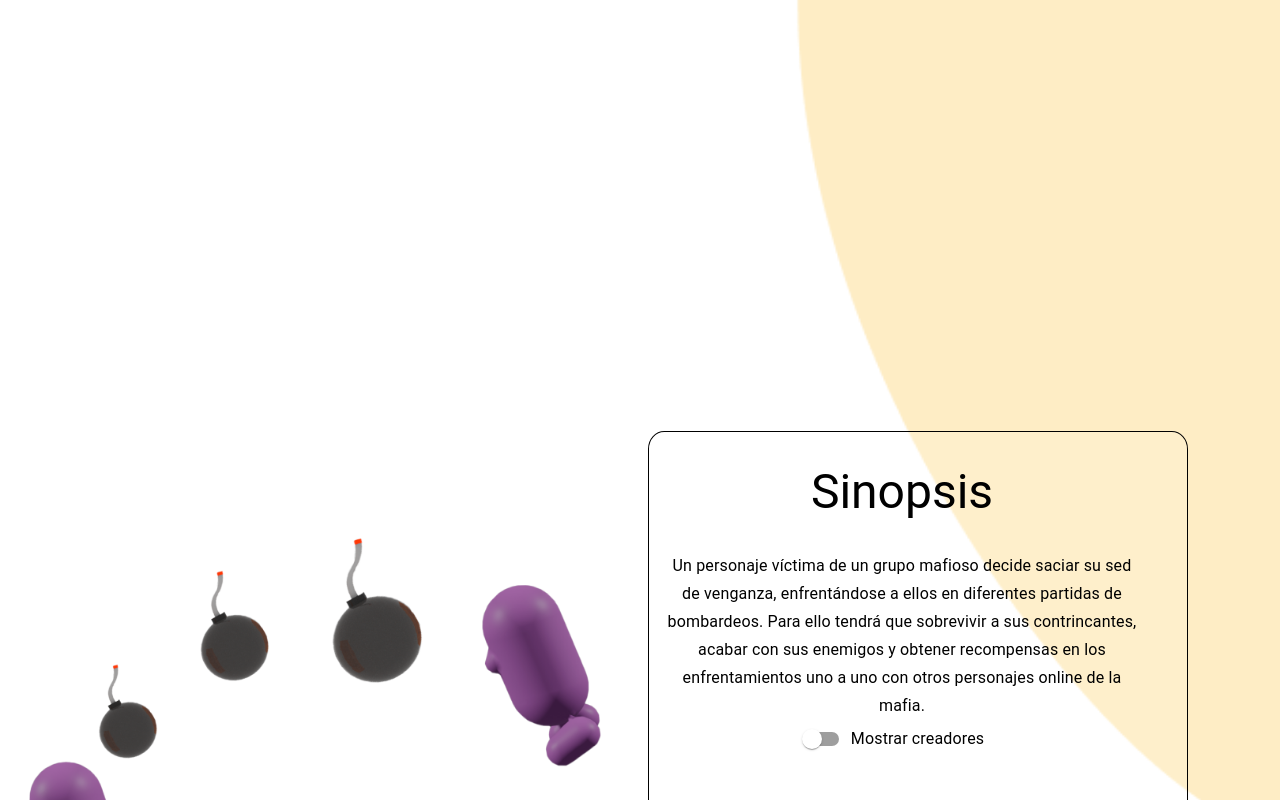
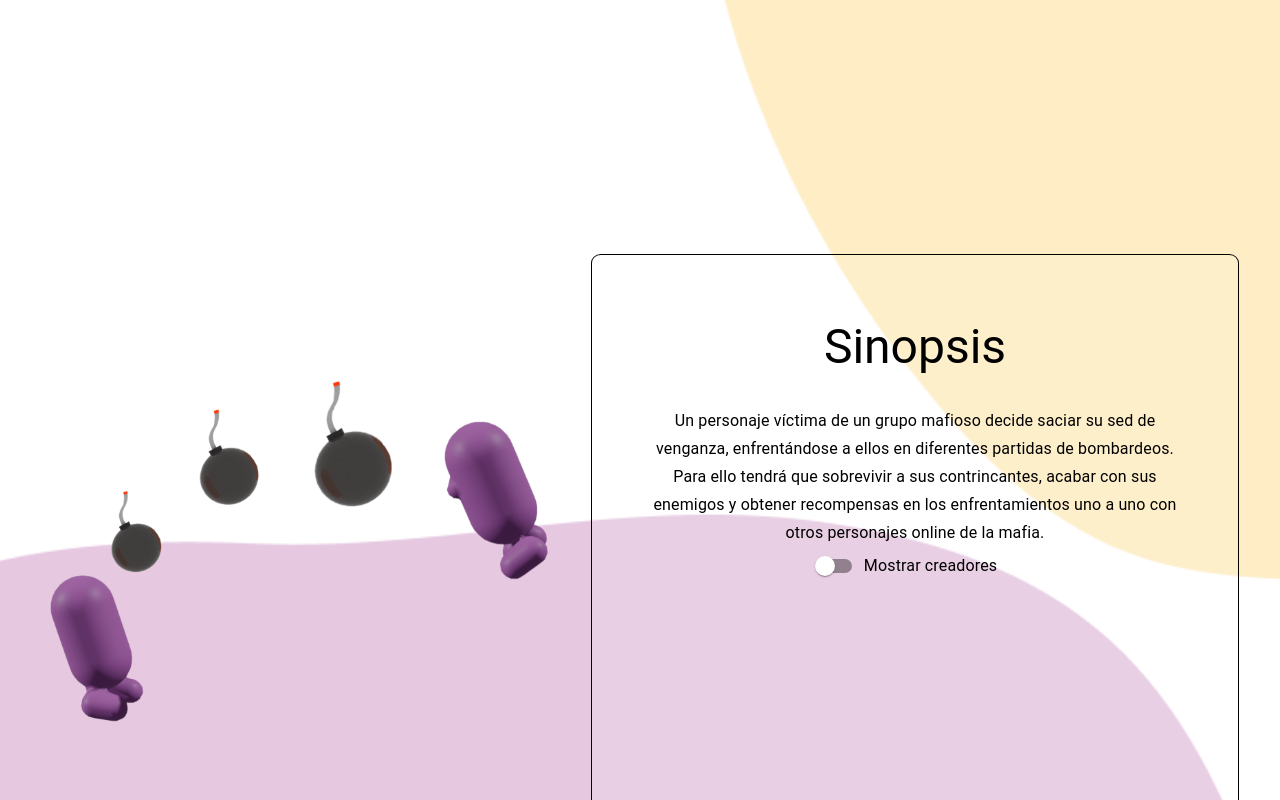
Before and after one commit to CamiloArboledaG/bumbstruction, a React (Create React App) app: page / in a window 1280 px wide. Shown: the part 1540-2340 px from the top of the page. Built offline with nearby package versions, Linux system fonts and the light colour scheme.

Commit message:
Commit responsive en celular

```diff
--- a/package.json
+++ b/package.json
@@ -17,6 +17,7 @@
     "react-router-dom": "^5.3.0",
     "react-router-hash-link": "^2.4.3",
     "react-scripts": "4.0.3",
+    "styled-components": "^5.3.1",
     "web-vitals": "^1.1.2"
   },
   "scripts": {
--- a/public/index.html
+++ b/public/index.html
@@ -24,6 +24,7 @@
       work correctly both with client-side routing and a non-root public URL.
       Learn how to configure a non-root public URL by running `npm run build`.
     -->
+
     <title>React App</title>
   </head>
   <body>
--- a/src/components/Bombstruction.js
+++ b/src/components/Bombstruction.js
@@ -13,11 +13,36 @@ import Avance2 from "./img/Avance2.png";
 import Trailer from "./Cuerpo/Trailer";
 import Avances from "./Cuerpo/Avances";
 import { BrowserRouter as Router } from "react-router-dom";
+import styled from "styled-components";
+import {mobile} from "../responsive";
+
+const Container = styled.div`
+    height: 100vh;
+    display: flex;
+    ${mobile ({ flexWrap: "Wrap", margin:"15px"})}
+`
+const ContainerAvances = styled.div`
+    flex:1;
+    ${mobile ({ margin:"15pxs"})}
+`
+
+const Texto = styled.h1`
+    font-size: 60px;
+    font-weight: 400;
+    ${mobile ({margin:"15pxs"})}
+`
+const Wrapper = styled.div`
+    ${mobile ({margin:"15pxs", flexWrap:"Wrap"})}
+`
+const GridContainer = styled.div`
+    width: 100%;
+    ${mobile ({margin:"15pxs", flexWrap:"Wrap", marginTop:"200px"})}
+`
 
 export default function Bombstruction() {
   return (
     <Router>
-      <Box sx={{ flexGrow: 1 }}>
+      <Box>
         <AppBar
           position="sticky"
           color="transparent"
@@ -42,7 +67,8 @@ export default function Bombstruction() {
             </div>
           </Toolbar>
         </AppBar>
-        <Grid container spacing={2}>
+        <Wrapper>
+        <Grid container >
           <Grid item xs={12}>
             <div>
               <Cuerpo></Cuerpo>
@@ -63,31 +89,33 @@ export default function Bombstruction() {
               <Documento></Documento>
             </div>
           </Grid>
+          <GridContainer>
           <Grid item xs={12}>
-            <Grid
-              container
-              spacing={2}
-              style={{ alignItems: "center", justifyContent: "center", height:"150vh" }}
-            >
-              <Grid item xs={8} sm={6} md={4}>
+            <Texto>
+              Avances
+            </Texto>
+            <Container >
+              <ContainerAvances item xs={8} sm={6} md={4}>
                 <Avances
                   Tipo="Avance 1"
                   Avatarimg={Avance1}
                   Descripcion="El avance 1 se centra en la mecanica de lanzar bombas y que exploten pasado los segundos."
                   link="https://youtu.be/qlq1GbdjQ3k"
                 ></Avances>
-              </Grid>
-              <Grid item xs={8} sm={6} md={4}>
+              </ContainerAvances>
+              <ContainerAvances item xs={8} sm={6} md={4}>
                 <Avances
                 Tipo="Avance 2"
                 Avatarimg={Avance2}
                 Descripcion="El avance 2 se centra en la implementación del del personaje y animaciones al correr y saltar, adicional de incluir la barra de vida y de bombas disponibles por el jugador."
                 link="https://youtu.be/LexF8Ne8KGE"
                 ></Avances>
-              </Grid>
-            </Grid>
+              </ContainerAvances>
+            </Container>
           </Grid>
+          </GridContainer>
         </Grid>
+        </Wrapper>
       </Box>
     </Router>
   );
--- a/src/components/Cuerpo/Avances.js
+++ b/src/components/Cuerpo/Avances.js
@@ -1,34 +1,38 @@
 import * as React from "react";
-import Box from "@mui/material/Box";
 import Button from "@mui/material/Button";
 import Modal from "@mui/material/Modal";
 import { makeStyles } from "@mui/styles";
 import Uno from "./Avances/Uno";
 import { Avatar, Typography } from "@mui/material";
+import styled from "styled-components";
+import { mobile } from "../../responsive";
 
-const style = {
-  position: "absolute",
-  width:"54vw",
-  top: "50%",
-  left: "50%",
-  transform: "translate(-50%, -50%)",
-  bgcolor: "background.paper",
-  p: 4,
-  borderRadius: "5%",
-  boxShadow:
-    "inset 20px 20px 50px 5px white, inset 0px 0px 4px 0px black, 1px 1px 1px 0px gray",
-};
+
+const Container = styled.div`
+  position: absolute;
+  transform: translate(-50%, -50%);
+  background-color: white;
+  align-items: center;
+  justify-content: center;
+  margin: 0px;
+  top: 50%;
+  left: 50%;
+  ${mobile({ flexWrap: "Wrap", margin: "15pxs" })}
+`;
 
 const useStyles = makeStyles({
   root: {
     display: "flex",
-    margin:"2rem",
+    margin: "2rem",
     alignItems: "center",
     justifyContent: "center",
     height: "15rem",
-    borderRadius: "10%",
-    boxShadow:
-      "inset 20px 20px 50px 5px white, inset 0px 0px 4px 0px black, 1px 1px 1px 0px gray",
+    borderRadius: "2%",
+    boxShadow: "10px 10px 2px 1px lightcoral",
+    border: "2px solid lightcoral",
+    "&:hover": {
+      boxShadow: "inset 5px 5px 2px 1px lightcoral",
+    },
   },
 });
 
@@ -46,7 +50,9 @@ export default function BasicModal(props) {
             src={props.Avatarimg}
             sx={{ width: 150, height: 150 }}
           />
-          <Typography variant="h6" style={{color:"black"}}>{props.Tipo}</Typography>
+          <Typography variant="h6" style={{ color: "black" }}>
+            {props.Tipo}
+          </Typography>
         </div>
       </Button>
       <Modal
@@ -55,9 +61,13 @@ export default function BasicModal(props) {
         aria-labelledby="modal-modal-title"
         aria-describedby="modal-modal-description"
       >
-        <Box sx={style} >
-          <Uno Tipo={props.Tipo} Link={props.link} Descripcion={props.Descripcion}></Uno>
-        </Box>
+        <Container>
+          <Uno
+            Tipo={props.Tipo}
+            Link={props.link}
+            Descripcion={props.Descripcion}
+          ></Uno>
+        </Container>
       </Modal>
     </div>
   );
--- a/src/components/Cuerpo/Avances/Uno.js
+++ b/src/components/Cuerpo/Avances/Uno.js
@@ -1,45 +1,62 @@
-import * as React from 'react';
-import { makeStyles } from '@mui/styles';
-import Grid from '@mui/material/Grid';
-import ReactPlayer from 'react-player';
-import { Typography } from '@mui/material';
+import * as React from "react";
+import ReactPlayer from "react-player";
+import styled from "styled-components";
+import { mobile } from "../../../responsive";
 
-const useStyles = makeStyles({
-    root: {
-        display: "flex",
-        alignItems: "center",
-        padding: "5rem"
-    },
-    video: {
-        width:"100%",
-        height:"50%",
-        display:"flex",
-        alignItems:"center",
-        justifyContent:"center"
-    },
-    tittle: {
-        paddingBottom: "2rem",
-    },
-});
+
+
+const Container = styled.div`
+  display: flex;
+  align-items: center;
+  padding: 5rem;
+  ${mobile({ flexWrap: "Wrap", margin: "5px", padding:"4rem" })}
+`;
+
+const ContainerVideo = styled.div`
+  flex: 1;
+  width: 100%;
+  height: 50%;
+  display: flex;
+  align-items: center;
+  justify-content: center;
+  ${mobile({ flexWrap: "Wrap", margin: "5px", flex:"none", justifyContent:"flex-start", alignItems:"flex-start"})}
+`;
+
+const Texto = styled.h1`
+  padding-bottom: 2rem;
+  text-align: left;
+  ${mobile({ flexWrap: "Wrap", margin: "0px"})}
+`;
+
+const Desc = styled.p`
+  padding-bottom: 2rem;
+  text-align: left;
+  ${mobile({ display:"none" })}
+`;
+
+const TextContainer = styled.p`
+  flex: 1;
+  margin-right: 20px;
+  ${mobile({ flexWrap: "Wrap", margin: "5px", marginRight: "5px", flex:"none", display:"flex", justifyContent:"center" })}
+`;
 
 export default function Sinopsis(props) {
-    const classes = useStyles();
   return (
-        <Grid container spacing={2} className={classes.root}>
-            <Grid item xs={6}>
-            <Typography variant="h3" align="left" className={classes.tittle}>{props.Tipo}</Typography>
-            <Typography variant="subtitle1" align="left" className={classes.tittle}>{props.Descripcion}</Typography>
-            </Grid>
-            <Grid item xs={6} className={classes.video}>
+    <Container>
+      <TextContainer>
+        <Texto>{props.Tipo}</Texto>
+        <Desc>{props.Descripcion}</Desc>
+      </TextContainer>
+      <ContainerVideo>
         <ReactPlayer
           url={props.Link}
-                width='100%'
-                height='100%'
+          width="100%"
+          height="100%"
           playing
           loop
-                playbackRate= {1.75}
+          playbackRate={1.75}
         />
-            </Grid>
-        </Grid>
+      </ContainerVideo>
+    </Container>
   );
 }
--- a/src/components/Cuerpo/Cuerpo.js
+++ b/src/components/Cuerpo/Cuerpo.js
@@ -1,23 +1,27 @@
 import bombs from '../img/Nombre.png';
 import * as React from 'react';
-import { makeStyles } from '@mui/styles';
 import Grid from '@mui/material/Grid';
-import Box from '@mui/material/Box';
+import styled from "styled-components";
+import { mobile } from '../../responsive';
 
-const useStyles = makeStyles({
-    Logo: {
-        height: "100%",
-        width:"100%",
-    },
-});
+
+const Image = styled.img`
+    width: 80%;
+    height: 100vh;
+    ${mobile ({width:"100%", height:"100%"})}
+`
+const Box = styled.div`
+    height: 100vh;
+    ${mobile ({height:"80vh", display:"flex", alignItems: "center" })}
+`
+
 
 export default function Nombre() {
-    const classes = useStyles();
     return (
-        <Box sx={{ flexGrow: 1, height: "100vh", }}>
-        <Grid container spacing={2} >
+        <Box>
+        <Grid container>
             <Grid item xs={12}>
-                 <img src={bombs} alt="Logo" className={classes.Logo} />
+                <Image src={bombs}/>
             </Grid>
         </Grid>
         </Box>
--- a/src/components/Cuerpo/Documento.js
+++ b/src/components/Cuerpo/Documento.js
@@ -1,62 +1,79 @@
-import Imagen from '../img/Documento.png';
-import * as React from 'react';
-import { makeStyles } from '@mui/styles';
-import Grid from '@mui/material/Grid';
-import { Button, Typography } from '@mui/material';
+import Imagen from "../img/Documento.png";
+import * as React from "react";
+import { makeStyles } from "@mui/styles";
+import { Button, Typography } from "@mui/material";
+import styled from "styled-components";
+import { mobile } from "../../responsive";
 
 const useStyles = makeStyles({
-    root: {
-        display: "flex",
-        alignItems: "center",
-        height: "100vh",
-    },
-    Logo: {
-        height: "100%",
-        width:"100%",
-        minHeight: "20vh",
-    },
-    sinopsis: {
-        padding: "3rem",
-        margin: "5rem",
-        display: "flex",
-        flexDirection: "column"
-    },
-    tittle: {
-        paddingBottom: "2rem",
-    },
   descargar: {
     backgroundColor: "#FEDC8C",
     paddingLeft: "3rem",
     paddingRight: "3rem",
     marginTop: "2rem",
   },
-    down:{
+  down: {
     color: "black",
-        fontWeight: "bold"
-    }
+    fontWeight: "bold",
+  },
+});
 
-});
+const Container = styled.div`
+  display: flex;
+  align-items: center;
+  justify-content: space-between;
+  height: 100vh;
+  ${mobile ({ height: "80vh", flexWrap: "Wrap", margin:"10px"})}
+`;
+const TextContainer = styled.div`
+    margin: 30px;
+    display: flex;
+    flex-direction: column;
+    flex:1;
+    ${mobile ({ margin: "10px", flexWrap: "Wrap", width:"100%"})}
+`;
+const TituloContainer = styled.h3`
+    padding-bottom: 10px;
+    text-align: left;
+    font-weight: 500;
+    font-size: 50px;
+    ${mobile ({ paddingBottom: "2px", fontSize: "35px"})}
+`;
+const ImageContainer = styled.div`
+    margin: 30px;
+    ${mobile ({ margin: "10px"})}
+`;
+
+const Image = styled.img`
+    height: 100%;
+    width: 100%;
+    flex:1;
+`;
 
 export default function Sinopsis() {
   const classes = useStyles();
   return (
-        <Grid container spacing={2} className={classes.root}>
-            <Grid item xs={12} md={5} className={classes.sinopsis}>
-                <div className={classes.tittle}>
-                    <Typography variant="h3" align="left" >Documento de Diseño de Bombstruction</Typography>
-                </div>
+    <Container >
+      <TextContainer>
+        <TituloContainer>
+            Documento de Diseño de Bombstruction
+        </TituloContainer>
         <div>
-                    <Typography variant="subtitle1" align="left">Proceso de diseño que muestra el punto de incio del proceso creativo de bombstruction, este documento contiene los puntos principales y que son de gran ayuda para iniciar el proceso de creación.
+          <Typography variant="subtitle1" align="left">
+            Proceso de diseño que muestra el punto de incio del proceso creativo
+            de bombstruction, este documento contiene los puntos principales y
+            que son de gran ayuda para iniciar el proceso de creación.
           </Typography>
         </div>
         <Button className={classes.descargar}>
-                    <a href='/GDD.pdf' className={classes.down} download>Descargar</a>
+          <a href="/GDD.pdf" className={classes.down} download>
+            Descargar
+          </a>
         </Button>
-            </Grid>
-            <Grid item xs={12} md={5} >
-                <img src={Imagen} alt="Logo" className={classes.Logo} />
-            </Grid>
-
-        </Grid>
+      </TextContainer>
+      <ImageContainer>
+        <Image src={Imagen} alt="Logo" />
+      </ImageContainer>
+    </Container>
   );
 }
--- a/src/components/Cuerpo/Sinopsis.js
+++ b/src/components/Cuerpo/Sinopsis.js
@@ -1,28 +1,12 @@
 import Imagen from '../img/Imagen1.png';
 import * as React from 'react';
 import { makeStyles } from '@mui/styles';
-import Grid from '@mui/material/Grid';
 import { Typography } from '@mui/material';
 import Integrantes from './Integrantes';
+import styled from "styled-components";
+import {mobile} from "../../responsive";
 
 const useStyles = makeStyles({
-    root: {
-        display: "flex",
-        alignItems: "center",
-        height: "150vh",
-    },
-    Logo: {
-        height: "50%",
-        width:"100%",
-
-    },
-    sinopsis: {
-        padding: "3rem",
-        margin: "1rem",
-        backgroundColor: "rgba(255, 255, 255, 0.1)",
-        borderRadius:"3%",
-        border: "1px solid black"
-    },
     tittle: {
         paddingBottom: "2rem",
         paddingTop: "1rem",
@@ -30,14 +14,48 @@ const useStyles = makeStyles({
 
 });
 
+const Container = styled.div`
+    display: flex;
+    align-items: center;
+    height: 100vh;
+    justify-content: space-between;
+    margin:25px;
+    ${mobile ({ flexWrap: "Wrap", margin:"15pxs"})}
+`
+
+const Image = styled.img`
+    width: 100%;
+    height: 50%;
+    object-fit: cover;
+`
+
+const ImageContainer = styled.div`
+    flex: 1;
+    ${mobile ({flex:"none", width:"100%"})}
+`
+
+const TextContainer = styled.div`
+    flex: 1;
+    padding: 3rem;
+    margin: 1rem;
+    background-color: rgba(255, 255, 255, 0.1);
+    border-radius:1.5%;
+    border: 1px solid black;
+
+    ${mobile ({width:"100%", padding: "25px 5px", margin:"1px", flex:"none", backgroundColor: "rgba(255, 255, 255, 0.5)"})}
+`
+const IntegrantesContainer = styled.div`
+    ${mobile ({display:"none"})}
+`
+
 export default function Sinopsis() {
     const classes = useStyles();
     return (
-        <Grid container spacing={2} className={classes.root}>
-            <Grid item xs={12} sm={9} md={6}>
-                <img src={Imagen} alt="Logo" className={classes.Logo} />
-            </Grid>
-            <Grid item xs={12} sm={12} md={5} className={classes.sinopsis}>
+        <Container>
+            <ImageContainer>
+                <Image src={Imagen} alt="Logo"/>
+            </ImageContainer>
+            <TextContainer>
                 <div className={classes.tittle}>
                     <Typography variant="h3" align="center" >Sinopsis</Typography>
                 </div>
@@ -45,10 +63,10 @@ export default function Sinopsis() {
                     <Typography variant="subtitle1" align="center">Un personaje víctima de un grupo mafioso decide saciar su sed de venganza, enfrentándose a ellos en diferentes partidas de bombardeos. Para ello tendrá que sobrevivir a sus contrincantes, acabar con sus enemigos y obtener recompensas en los enfrentamientos uno a uno con otros personajes online de la mafia.
                     </Typography>
                 </div>
-                <div style={{width:"100%"}}>
-                    <Integrantes></Integrantes>
-                </div>
-            </Grid>
-        </Grid>
+                <IntegrantesContainer>
+                    <Integrantes/>
+                </IntegrantesContainer>
+            </TextContainer>
+        </Container>
     );
 }
--- /dev/null
+++ b/src/responsive.js
@@ -0,0 +1,9 @@
+import { css } from "styled-components";
+
+export const mobile = (props) => {
+  return css`
+    @media only screen and (max-width: 380px) {
+      ${props}
+    }
+  `;
+};
```
Also changed, not shown: 1 other file (tests, documents, lock files or other folders). Lines whose indentation alone changed are shown as unchanged.
